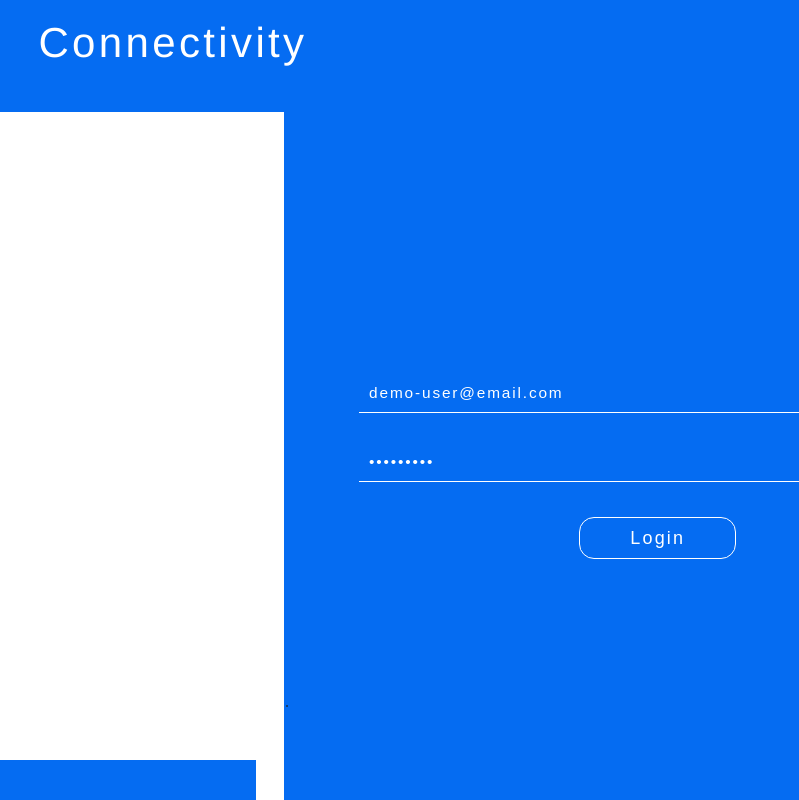
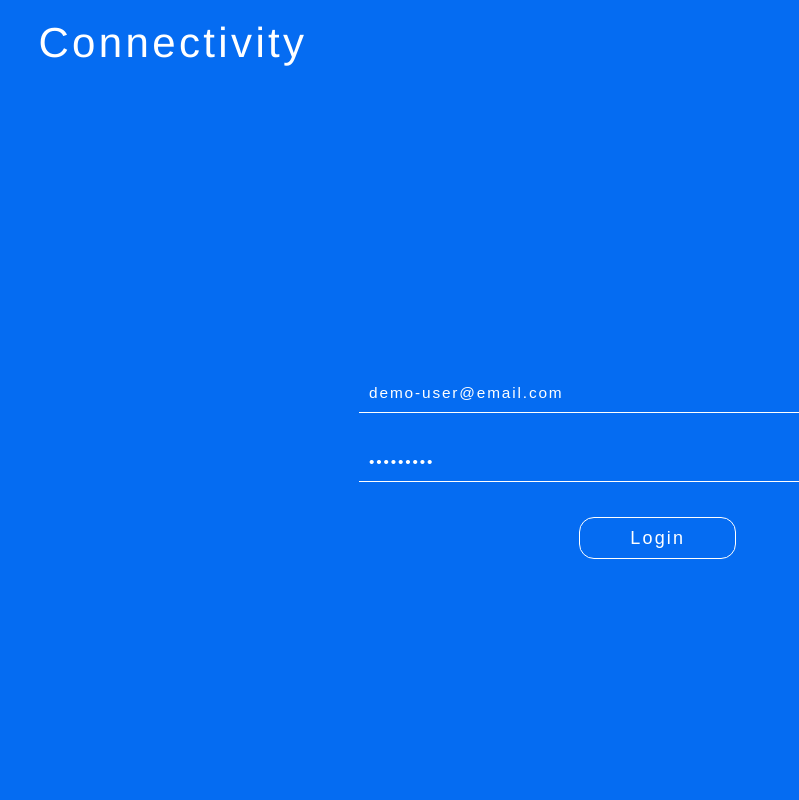
Before and after one commit to Amy-Braswell/connectivity, a React (Create React App) app: page /login in a window 1280 px wide. Shown: the whole page, without its empty margins (0-799 px from the left). Built offline with nearby package versions, Linux system fonts and the light colour scheme.

Commit message:
adjusting styling

```diff
--- a/src/App.css
+++ b/src/App.css
@@ -37,13 +37,13 @@
 
 .App__sidebar {
   display: block;
-  height: 5vh;
+  height: 7vh;
   width: 100%;
-  max-height: 5vh;
-  min-height: 5vh;
+  max-height: 7vh;
+  min-height: 7vh;
   position: fixed;
+  bottom: 0;
   z-index: 500;
-  bottom: 0;
   overflow-y: hidden;
 }
 
@@ -405,8 +405,10 @@ ul.ItemPageMain__Activity__List {
   .App__sidebar {
     grid-area: sidebar !important;
     height: 100vh;
-    width: 20%;
-    overflow: auto;
+    min-height: 100vh;
+    max-height: 100vh;
+    width: 22.5%;
+    top: 5vh;
   }
 
   .Button--back {
--- a/src/Components/NavBar/NavBar.css
+++ b/src/Components/NavBar/NavBar.css
@@ -6,7 +6,7 @@
     left: 0%;
     width: 100%;
     z-index:1000;
-    height:6vh;
+    height:7vh;
     background-color:#0439D9;
     box-shadow: 0 -2px 5px -2px #333;
   }
@@ -23,7 +23,7 @@
   .nav__item {
     flex-basis: 33%;
     position: relative;
-    top: .75vh;
+    top: 1.5vh;
   }
 
   .nav__item a {
```
Also changed, not shown: 8 other files (tests, documents, lock files or other folders).
